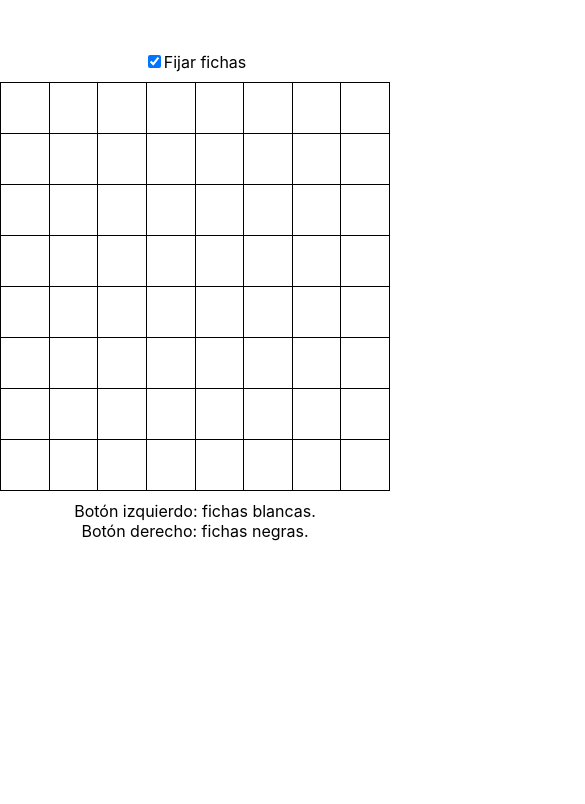
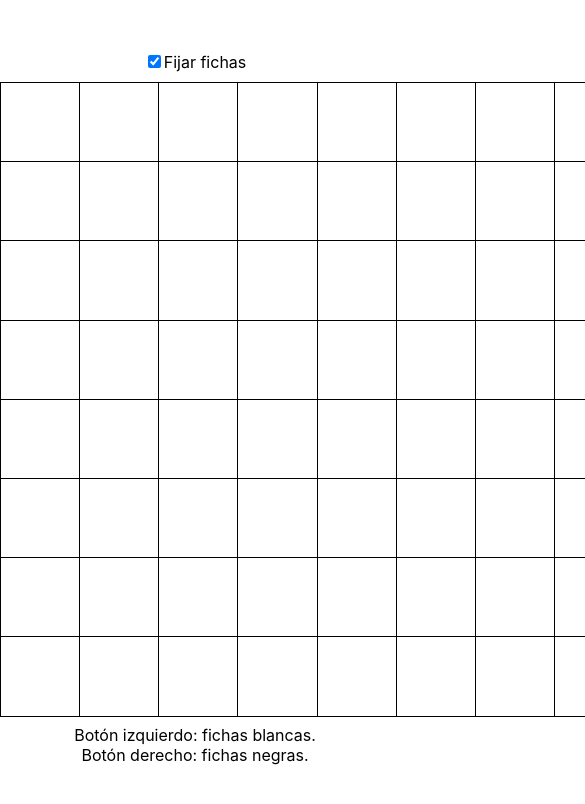
Before and after one commit to AVAST-Python/conecta-fichas, a React (Create React App) app: page / in a window 390 px wide. Shown: the top 804 px of the page, 585 px wide, since content can reach past the window. Built offline with nearby package versions, Linux system fonts and the light colour scheme.

Commit message:
Changes layout to responsive grid

```diff
--- a/src/Board.css
+++ b/src/Board.css
@@ -1,14 +1,27 @@
 
-table {
-  border-collapse: collapse;
-  border: 1px solid black;
+.board {
+  display: grid;
+  grid-template-columns: repeat(8, 12.5%);
+  grid-template-rows: repeat(8, 12.5%);
   margin: 0 auto;
+  height: 75vh;
+  aspect-ratio: 1/1;
 }
 
-td {
-  width: 50px;
-  height: 50px;
-  border: 1px solid black;
-  padding: 0;
-  vertical-align: center;
+.cell {
+  width: 100%;
+  height: 100%;
+  display: flex;
+  justify-content: center;
+  align-items: center;
+  border-top: 1px solid black;
+  border-left: 1px solid black;
 }
+
+.cell.last-col {
+  border-right: 1px solid black;
+}
+
+.cell.last-row {
+  border-bottom: 1px solid black;
+}
--- a/src/Board.js
+++ b/src/Board.js
@@ -8,35 +8,36 @@ import Square from './Square'
 function Board() {
 
   const dispatch = useDispatch()
-  const {fixed, current} = useSelector(state => state.board)
+  const { fixed, current } = useSelector(state => state.board)
 
   function onPressed(row, col) {
     dispatch(leftClick([row, col]))
   }
   function onRightPressed(row, col) {
-    dispatch(rightClick([row,col]));
+    dispatch(rightClick([row, col]));
   }
 
   return (
 
-    <div className="Board">
-      <table>
-        <tbody>
+    <div className="board">
       {current.map((row, i) => (
-            <tr key={i}>
-              {row.map((cell, j) => {
+        row.map((cell, j) => {
           const isFixed = fixed.some(([row, col]) => row === i && col === j)
+
+          const isLastRow = i === current.length - 1
+          const isLastCol = j === row.length - 1
+
           return (
-                  <Square key={j} row={i} col={j} value={cell} fixed={isFixed}
+            <Square key={`${i}-${j}`}
+              row={i} col={j} value={cell}
+              fixed={isFixed}
+              parentClasses={`${isLastRow ? "last-row" : ""} ${isLastCol ? "last-col" : ""}`}
               onPressed={onPressed}
               onRightPressed={onRightPressed}
             />
           )
-              })}
-            </tr>
+        })
       ))}
-        </tbody>
-      </table>
     </div>
   )
 
--- a/src/Square.css
+++ b/src/Square.css
@@ -4,8 +4,8 @@
 
 .piece {
   border-radius: 50%;
-  width: 30px;
-  height: 30px;
+  width: 80%;
+  height: 80%;
   margin: auto;
   border: 1px solid black;
 }
--- a/src/Square.js
+++ b/src/Square.js
@@ -6,18 +6,19 @@ import { EMPTY, WHITE } from './features/boardSlice'
 function Square(props) {
   const {row, col, value, fixed } = props
   const {onPressed, onRightPressed} = props
+  const {parentClasses} = props
 
   const squareClass=value === EMPTY ? "empty" : value === WHITE ? "white" : "black"
 
   return (
-    <td
-      className={`${fixed ? "fixed" : ""}`}
+    <div
+      className={`cell ${fixed ? "fixed" : ""} ${parentClasses}`}
       onClick={() => onPressed(row, col)}
       onContextMenu={(e) => {e.preventDefault(); onRightPressed(row, col)}}
     >
       { value !== EMPTY &&
       <div className={`piece ${squareClass}`} ></div>}
-    </td>
+    </div>
   )
 
 }
```
Lines whose indentation alone changed are shown as unchanged.
